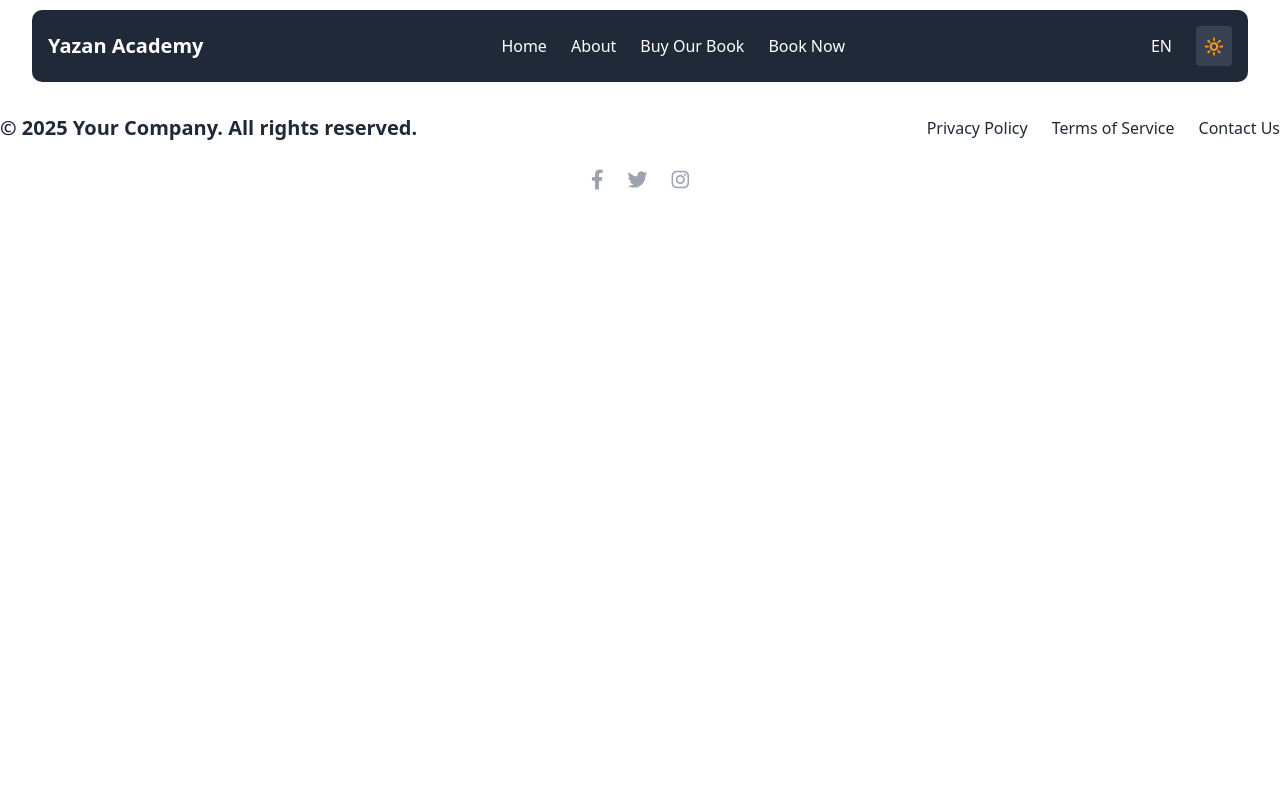
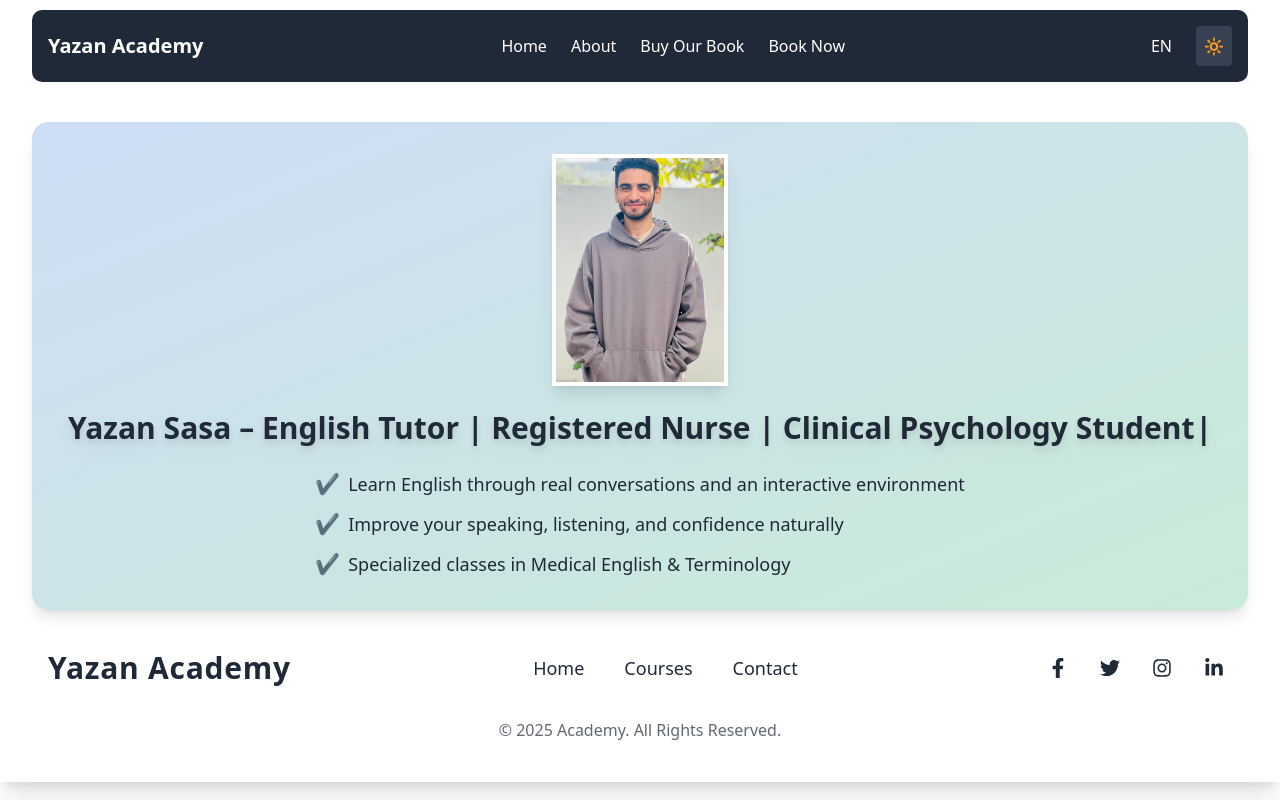
Before and after one commit to shareefmwafy/Yazan-Academy, a React (Vite) app: page / in a window 1280 px wide. Built offline with nearby package versions, Linux system fonts and the light colour scheme.

Commit message:
Create Hero Section

```diff
--- a/package.json
+++ b/package.json
@@ -17,7 +17,9 @@
     "react": "^18.2.0",
     "react-dom": "^18.2.0",
     "react-i18next": "^15.4.0",
-    "react-router-dom": "^7.1.5"
+    "react-icons": "^5.4.0",
+    "react-router-dom": "^7.1.5",
+    "typewriter-effect": "^2.21.0"
   },
   "devDependencies": {
     "@types/react": "^18.2.56",
--- a/src/Components/Footer.jsx
+++ b/src/Components/Footer.jsx
@@ -1,6 +1,7 @@
 import React from 'react';
 import { useLanguage } from '../cont/LanguageProvider';
 import { useTheme } from '../cont/ThemeProvider';
+import { FaFacebookF, FaTwitter, FaInstagram, FaLinkedinIn } from 'react-icons/fa';
 
 const Footer = () => {
   const { language } = useLanguage();
@@ -8,92 +9,56 @@ const Footer = () => {
 
   return (
     <footer
-      className="bg-red-500 text-white dark:bg-gray-900 dark:text-white py-8"
+      className="py-10 px-6 md:px-12 bg-gradient-to-r from-primary-color to-secondary-color text-white shadow-xl rounded-t-3xl"
       style={{
         backgroundColor: theme === 'dark' ? 'var(--primary-color)' : 'var(--bg-color)',
+        color: theme === 'dark' ? 'var(--text-color)' : 'var(--primary-color)',
       }}
     >
-      <div className="container mx-auto text-center">
-        <div className="flex flex-col lg:flex-row justify-between items-center space-y-6 lg:space-y-0">
-          {/* Left Section - Copyright */}
-          <div>
-            <p
-              style={{
-                color: theme === 'dark' ? 'var(--secondary-color)' : 'var(--primary-color)',
-              }}
-              className="text-lg md:text-xl font-semibold"
-            >
-              {language === 'en' ? '© 2025 Your Company. All rights reserved.' : '© 2025 شركتك. جميع الحقوق محفوظة.'}
-            </p>
-          </div>
+      <div className="container mx-auto flex flex-col md:flex-row justify-between items-center space-y-6 md:space-y-0">
+        {/* Logo */}
+        <h1 className="text-3xl font-bold tracking-wide text-center md:text-left">
+          {'Yazan Academy'}
+        </h1>
 
-          {/* Right Section - Links */}
-          <div>
-            <ul className="flex flex-wrap justify-center gap-6 text-sm lg:text-base font-medium">
-              <li>
+        {/* Navigation Links */}
+        <ul className="flex flex-col md:flex-row space-y-4 md:space-y-0 md:space-x-10 text-lg font-medium text-center md:text-left">
+          {['Home', 'Courses', 'Contact'].map((item, index) => (
+            <li key={index}>
               <a
                 href="#"
-                  className="text-gray-400 hover:text-gray-500 transition-colors duration-300"
+                className="transition-all duration-300 transform hover:text-yellow-300 hover:scale-110"
                 style={{
                   color: theme === 'dark' ? 'var(--text-color)' : 'var(--primary-color)',
                 }}
               >
-                  {language === 'en' ? 'Privacy Policy' : 'سياسة الخصوصية'}
+                {language === 'en' ? item : item === 'Home' ? 'الرئيسية' : item === 'Courses' ? 'الدورات' : 'اتصل بنا'}
               </a>
             </li>
-              <li>
+          ))}
+        </ul>
+
+        {/* Social Media Icons */}
+        <div className="flex space-x-4 text-xl">
+          {[FaFacebookF, FaTwitter, FaInstagram, FaLinkedinIn].map((Icon, index) => (
             <a
+              key={index}
               href="#"
-                  className="text-gray-400 hover:text-gray-500 transition-colors duration-300"
-                  style={{
-                    color: theme === 'dark' ? 'var(--text-color)' : 'var(--primary-color)',
-                  }}
+              className="p-2 rounded-full bg-white bg-opacity-20 hover:bg-opacity-40 transition-all duration-300"
             >
-                  {language === 'en' ? 'Terms of Service' : 'شروط الخدمة'}
+              <Icon />
             </a>
-              </li>
-              <li>
-                <a
-                  href="#"
-                  className="text-gray-400 hover:text-gray-500 transition-colors duration-300"
-                  style={{
-                    color: theme === 'dark' ? 'var(--text-color)' : 'var(--primary-color)',
-                  }}
-                >
-                  {language === 'en' ? 'Contact Us' : 'اتصل بنا'}
-                </a>
-              </li>
-            </ul>
+          ))}
         </div>
       </div>
 
-        {/* Social Media Icons */}
-        <div className="flex justify-center gap-6 mt-6">
-          <a
-            href="https://www.facebook.com/profile.php?id=100013864504998"
-            className="text-gray-400 hover:text-blue-500 transition-colors duration-300"
-            target="_blank"
-            rel="noopener noreferrer"
-          >
-            <i className="fab fa-facebook-f text-xl"></i>
-          </a>
-          <a
-            href="https://www.twitter.com"
-            className="text-gray-400 hover:text-blue-400 transition-colors duration-300"
-            target="_blank"
-            rel="noopener noreferrer"
-          >
-            <i className="fab fa-twitter text-xl"></i>
-          </a>
-          <a
-            href="https://www.instagram.com/sasayazan/"
-            className="text-gray-400 hover:text-pink-500 transition-colors duration-300"
-            target="_blank"
-            rel="noopener noreferrer"
-          >
-            <i className="fab fa-instagram text-xl"></i>
-          </a>
-        </div>
+      {/* Footer Bottom */}
+      <div className="text-center mt-8 opacity-70 text-sm md:text-base">
+        <p>
+          {language === 'en'
+            ? '© 2025 Academy. All Rights Reserved.'
+            : '© 2025 الأكاديمية. جميع الحقوق محفوظة.'}
+        </p>
       </div>
     </footer>
   );
--- a/src/Components/HomeComponents/Hero.jsx
+++ b/src/Components/HomeComponents/Hero.jsx
@@ -0,0 +1,93 @@
+import { useLanguage } from '../../cont/LanguageProvider';
+import { useTheme } from '../../cont/ThemeProvider';
+import HeroImage from '../../assets/Hero.jpg';
+import Typewriter from 'typewriter-effect';
+
+function Hero() {
+  const { language } = useLanguage();
+  const { theme } = useTheme();
+
+  const heroBgColor = theme === 'dark' ? 'var(--hero-bg-dark)' : 'var(--hero-bg-light)';
+  const heroTextColor = theme === 'dark' ? 'var(--hero-text-dark)' : 'var(--hero-text-light)';
+
+
+
+
+  return (
+    <section
+      className="relative w-[95%]  mx-auto mt-10 p-8 rounded-2xl overflow-hidden bg-opacity-80 backdrop-blur-lg shadow-lg"
+      style={{ backgroundColor: heroBgColor, color: heroTextColor }}
+    >
+      {/* Background Gradient Overlay */}
+      <div className="absolute inset-0 bg-gradient-to-br from-blue-500 to-green-500 opacity-20 rounded-2xl"></div>
+
+      {/* Content */}
+      <div className="relative text-center flex flex-col items-center">
+        <img
+          src={HeroImage}
+          alt="Yazan Sasa"
+          className=" w-44 h-44 object-cover border-4 border-white shadow-lg transition-all duration-300 transform hover:scale-105 hover:shadow-2xl"
+          style={{ objectFit: 'cover', maxWidth: '100%', height: 'auto' }}
+        />
+        <h1 className="text-3xl font-bold mt-6 drop-shadow-lg">
+          <Typewriter
+            key={language}  // إضافة key هنا لضمان التحديث عند تغيير اللغة
+            onInit={(typewriter) => {
+              typewriter
+                .typeString(
+                  language === "en"
+                    ? "Yazan Sasa – English Tutor | Registered Nurse | Clinical Psychology Student"
+                    : "يزن سعسع – مدرس لغة إنجليزية | ممرض مسجل | طالب علم النفس السريري"
+                )
+                .start();
+            }}
+            options={{
+              autoStart: true,  // تأكد من أن الكتابة تبدأ تلقائيًا
+              loop: false,      // لا تكرار
+              delay: 50,        // سرعة الكتابة
+            }}
+          />
+        </h1>
+        <ul className="mt-6 space-y-3 text-lg font-medium">
+          {language === "en" ? (
+            <>
+              <li className="flex items-center space-x-2">
+                <span className="text-green-400 text-xl">✔</span>
+                <span>Learn English through real conversations and an interactive environment</span>
+              </li>
+              <li className="flex items-center space-x-2">
+                <span className="text-green-400 text-xl">✔</span>
+                <span>Improve your speaking, listening, and confidence naturally</span>
+              </li>
+              <li className="flex items-center space-x-2">
+                <span className="text-green-400 text-xl">✔</span>
+                <span>Specialized classes in Medical English & Terminology</span>
+              </li>
+            </>
+          ) : (
+            <>
+              <li className="flex items-center space-x-2 justify-end">
+                <span>تعلم الإنجليزية من خلال المحادثات الحقيقية وبيئة تفاعلية</span>
+                <span className="text-green-400 text-xl">✔</span>
+
+              </li>
+              <li className="flex items-center space-x-2 justify-end">
+                <span>حسّن مهارات التحدث والاستماع والثقة لديك بشكل طبيعي</span>
+                <span className="text-green-400 text-xl">✔</span>
+
+              </li>
+              <li className="flex items-center space-x-2 justify-end">
+                <span>دورات متخصصة في المصطلحات الطبية واللغة الإنجليزية الطبية</span>
+                <span className="text-green-400 text-xl">✔</span>
+
+              </li>
+
+            </>
+          )}
+        </ul>
+      </div>
+    </section>
+  );
+}
+
+export default Hero;
--- a/src/Components/Navbar.jsx
+++ b/src/Components/Navbar.jsx
@@ -25,7 +25,7 @@ function Navbar() {
       about: "من نحن",
       book: "اشترِ كتابنا",
       bookNow: "احجز الآن",
-      academy: "أكاديمية يزن",
+      academy: "Yazan Academy",
       dark: "🌙",
       light: "🔆",
       lang: "AR",
--- a/src/Pages/Home.jsx
+++ b/src/Pages/Home.jsx
@@ -1,10 +1,9 @@
 import React from 'react'
-import Navbar from '../Components/Navbar'
-
+import Hero from '../Components/HomeComponents/Hero'
 function Home() {
   return (
     <>
-
+      <Hero/>
     </>
   )
 }
--- a/src/index.css
+++ b/src/index.css
@@ -1,7 +1,6 @@
 @tailwind base;
 @tailwind components;
 @tailwind utilities;
-
 
 body {
     @apply bg-white text-black dark:bg-gray-900 dark:text-white;
@@ -12,6 +11,10 @@ body {
     --text-color: #ffffff;
     --primary-color: #1f2937;
     --secondary-color: #374151;
+    --hero-bg-light: #f3f4f6;
+    --hero-text-light: #1f2937;
+    --hero-bg-dark: #111827;
+    --hero-text-dark: #ffffff;
 }
 
 .dark {
@@ -19,6 +22,10 @@ body {
     --text-color: #ffffff;
     --primary-color: #111827;
     --secondary-color: #374151;
+    --hero-bg-light: #f3f4f6;
+    --hero-text-light: #1f2937;
+    --hero-bg-dark: #374151;
+    --hero-text-dark: #ffffff;
 }
 
 body {
```
Also changed, not shown: src/assets/Hero.jpg (added), 1 other file (tests, documents, lock files or other folders). Lines whose indentation alone changed are shown as unchanged.
